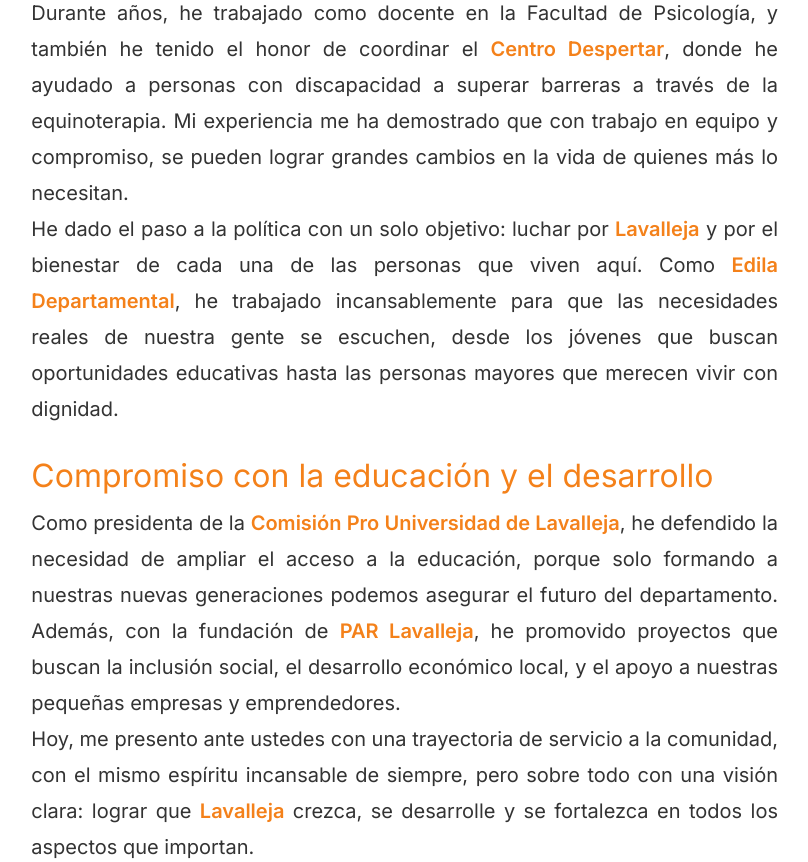
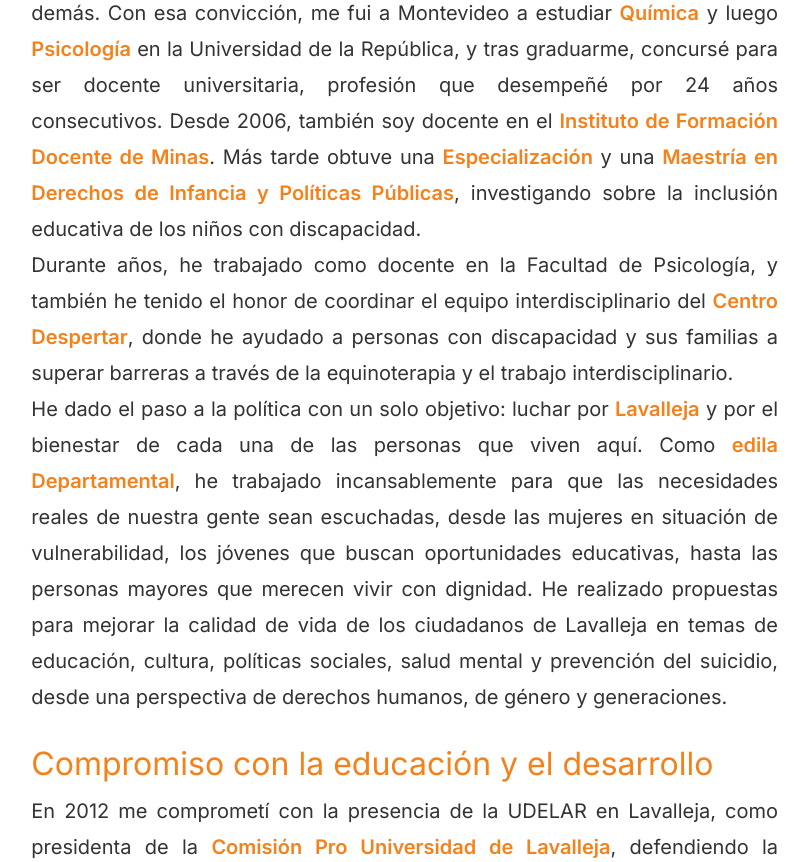
Before and after one commit to NebyX1/ser-frente-amplio-lavalleja-web, an Astro site: page /yliana in a window 1280 px wide. Shown: the part 801-1663 px from the top of the page, without its empty margins (442-1250 px from the left). Built offline with nearby package versions, Linux system fonts and the light colour scheme; Astro itself is replaced by a stand-in of ours.

Commit message:
se cambio la bio de Yliana

```diff
--- a/src/pages/yliana.astro
+++ b/src/pages/yliana.astro
@@ -16,45 +16,84 @@
 
     <!-- Texto de la biografía -->
     <div class={styles.profileText}>
-      <h1 class={styles.title}>Un compromiso con Lavalleja, desde siempre y para siempre</h1>
+      <h1 class={styles.title}>
+        Un compromiso con Lavalleja, desde siempre y para siempre
+      </h1>
 
       <p>
-        Nací el 19 de marzo de 1975, en el corazón de Lavalleja, y desde muy pequeña entendí la importancia de la comunidad,
-        el trabajo duro y los valores que nos han sostenido como departamento. Crecí viendo a mi familia y a mis vecinos luchar
-        día a día para construir un futuro mejor, y esas lecciones de esfuerzo y perseverancia han guiado cada paso de mi vida.
+        Nací el 19 de marzo de 1975, en el corazón de las sierras de Minas en
+        Lavalleja, crecí en plena dictadura y gracias a la falta de libertad que
+        se respiraba entonces, aprendí a valorar luego de pasada esa época
+        oscura, la comunidad, la solidaridad y a mantener la esperanza de que
+        siempre vendrán días mejores. Me formé en una familia de trabajadores,
+        viendo a mis abuelos, a mis padres y a mis vecinos luchar día a día para
+        construir un futuro mejor, y esas lecciones de esfuerzo, sacrificio y
+        perseverancia han guiado cada paso de mi vida.
       </p>
       <p>
-        En la Escuela y luego en el Liceo Público N°1 Eduardo Fabini, descubrí que la educación no solo es un pilar de desarrollo personal,
-        sino también una herramienta para mejorar la vida de los demás. Con esa convicción, estudié <strong>Psicología</strong> en la Universidad
-        de la República, y más tarde obtuve una <strong>Maestría en Derechos de Infancia y Políticas Públicas</strong>, porque sé que el bienestar
-        de las futuras generaciones es fundamental para el progreso de nuestra comunidad.
+        Mi infancia la viví en el barrio La Rambla, transité la etapa escolar en
+        la Escuela N 1 “José Gervasio Artigas” y luego en el Liceo Departamental
+        N°1 “Instituto Eduardo Fabini”, descubrí que la educación pública no
+        solo es un pilar de desarrollo personal, sino también una herramienta
+        para mejorar la vida de los demás. Con esa convicción, me fui a
+        Montevideo a estudiar <strong>Química</strong> y luego <strong
+          >Psicología</strong
+        > en la Universidad de la República, y tras graduarme, concursé para ser
+        docente universitaria, profesión que desempeñé por 24 años consecutivos.
+        Desde 2006, también soy docente en el <strong
+          >Instituto de Formación Docente de Minas</strong
+        >. Más tarde obtuve una <strong>Especialización</strong> y una <strong
+          >Maestría en Derechos de Infancia y Políticas Públicas</strong
+        >, investigando sobre la inclusión educativa de los niños con
+        discapacidad.
       </p>
       <p>
-        Durante años, he trabajado como docente en la Facultad de Psicología, y también he tenido el honor de coordinar el <strong>Centro Despertar</strong>,
-        donde he ayudado a personas con discapacidad a superar barreras a través de la equinoterapia. Mi experiencia me ha demostrado que con trabajo
-        en equipo y compromiso, se pueden lograr grandes cambios en la vida de quienes más lo necesitan.
+        Durante años, he trabajado como docente en la Facultad de Psicología, y
+        también he tenido el honor de coordinar el equipo interdisciplinario del <strong
+          >Centro Despertar</strong
+        >, donde he ayudado a personas con discapacidad y sus familias a superar
+        barreras a través de la equinoterapia y el trabajo interdisciplinario.
       </p>
       <p>
-        He dado el paso a la política con un solo objetivo: luchar por <strong>Lavalleja</strong> y por el bienestar de cada una de las personas que viven aquí.
-        Como <strong>Edila Departamental</strong>, he trabajado incansablemente para que las necesidades reales de nuestra gente se escuchen,
-        desde los jóvenes que buscan oportunidades educativas hasta las personas mayores que merecen vivir con dignidad.
+        He dado el paso a la política con un solo objetivo: luchar por <strong
+          >Lavalleja</strong
+        > y por el bienestar de cada una de las personas que viven aquí. Como <strong
+          >edila Departamental</strong
+        >, he trabajado incansablemente para que las necesidades reales de
+        nuestra gente sean escuchadas, desde las mujeres en situación de
+        vulnerabilidad, los jóvenes que buscan oportunidades educativas, hasta
+        las personas mayores que merecen vivir con dignidad. He realizado
+        propuestas para mejorar la calidad de vida de los ciudadanos de
+        Lavalleja en temas de educación, cultura, políticas sociales, salud
+        mental y prevención del suicidio, desde una perspectiva de derechos
+        humanos, de género y generaciones.
       </p>
 
-      <h2 class={styles.sectionHeading}>Compromiso con la educación y el desarrollo</h2>
+      <h2 class={styles.sectionHeading}>
+        Compromiso con la educación y el desarrollo
+      </h2>
       <p>
-        Como presidenta de la <strong>Comisión Pro Universidad de Lavalleja</strong>, he defendido la necesidad de ampliar el acceso a la educación,
-        porque solo formando a nuestras nuevas generaciones podemos asegurar el futuro del departamento. Además, con la fundación de <strong>PAR Lavalleja</strong>,
-        he promovido proyectos que buscan la inclusión social, el desarrollo económico local, y el apoyo a nuestras pequeñas empresas y emprendedores.
+        En 2012 me comprometí con la presencia de la UDELAR en Lavalleja, como
+        presidenta de la <strong>Comisión Pro Universidad de Lavalleja</strong>,
+        defendiendo la necesidad de ampliar el acceso a la educación. Además,
+        con la fundación de <strong>SER Lavalleja</strong>, he promovido
+        proyectos que buscan la inclusión social, el desarrollo económico local,
+        y el apoyo a nuestras pequeñas empresas y emprendedores.
       </p>
 
       <p>
-        Hoy, me presento ante ustedes con una trayectoria de servicio a la comunidad, con el mismo espíritu incansable de siempre,
-        pero sobre todo con una visión clara: lograr que <strong>Lavalleja</strong> crezca, se desarrolle y se fortalezca en todos los aspectos que importan.
+        Hoy, me presento ante ustedes con una trayectoria de servicio a la
+        comunidad, con el mismo espíritu incansable de siempre, pero sobre todo
+        con una visión clara: lograr que <strong>Lavalleja</strong> crezca, se desarrolle
+        y se fortalezca en todos los aspectos que importan.
       </p>
 
       <p>
-        Soy <strong>Yliana Zeballos Fernández</strong>, y estoy aquí para escuchar, para trabajar hombro a hombro con cada uno de ustedes
-        y para que, juntos, construyamos un <strong>Lavalleja</strong> donde el esfuerzo de hoy nos dé las oportunidades de mañana.
+        Soy <strong>Yliana Zeballos Fernández</strong>, y estoy aquí para
+        ofrecerles mi escucha atenta, para pensar en conjunto, para trabajar
+        hombro a hombro con cada uno de ustedes, y para que, juntos,
+        construyamos un <strong>Lavalleja</strong> donde la renovación, un buen manejo
+        de la gestión y el esfuerzo de hoy nos dé las oportunidades de mañana.
       </p>
     </div>
   </section>
```
Also changed, not shown: src/pages/nosotros.astro (+48 -9 lines), src/pages/propuestas.astro (+9 -4 lines).
